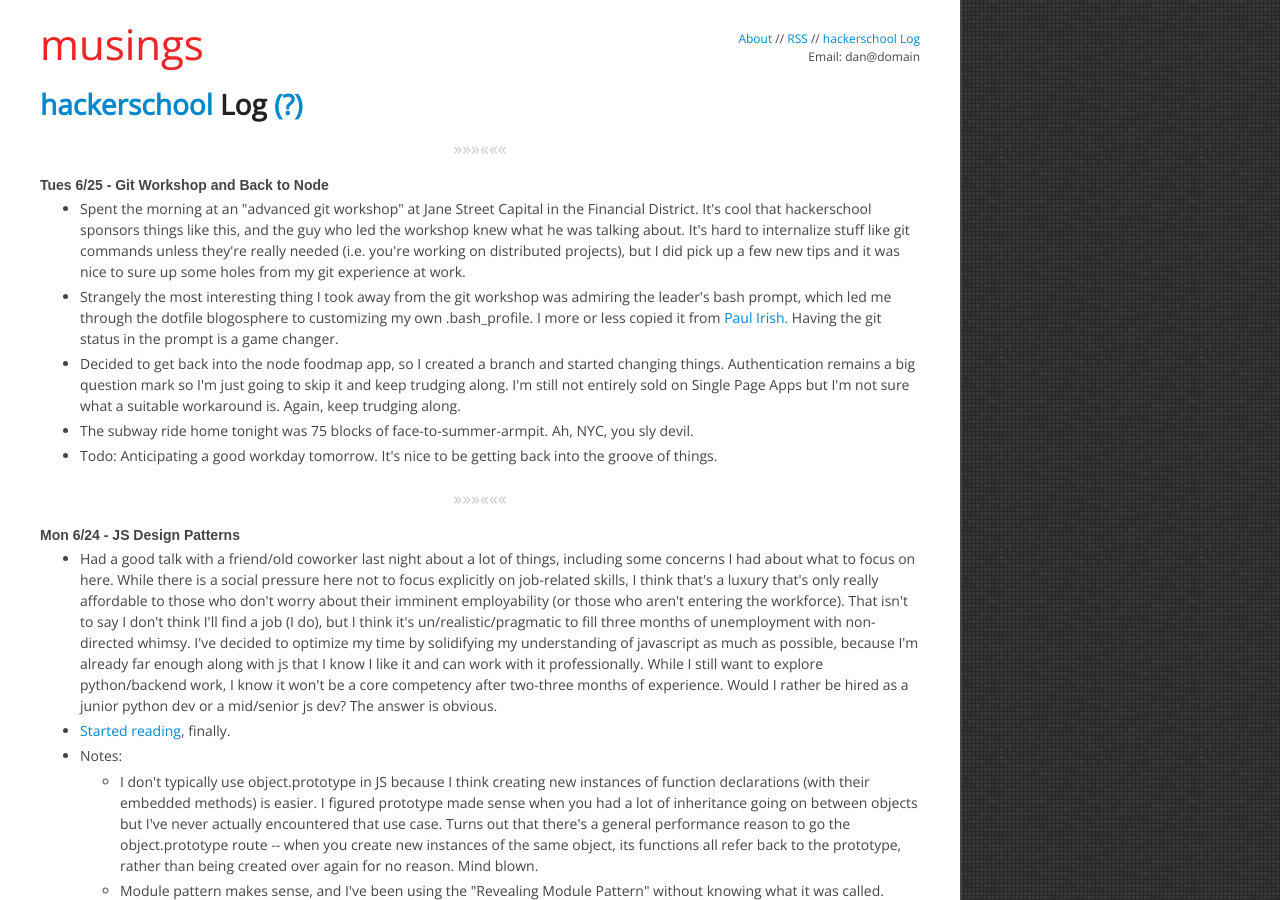
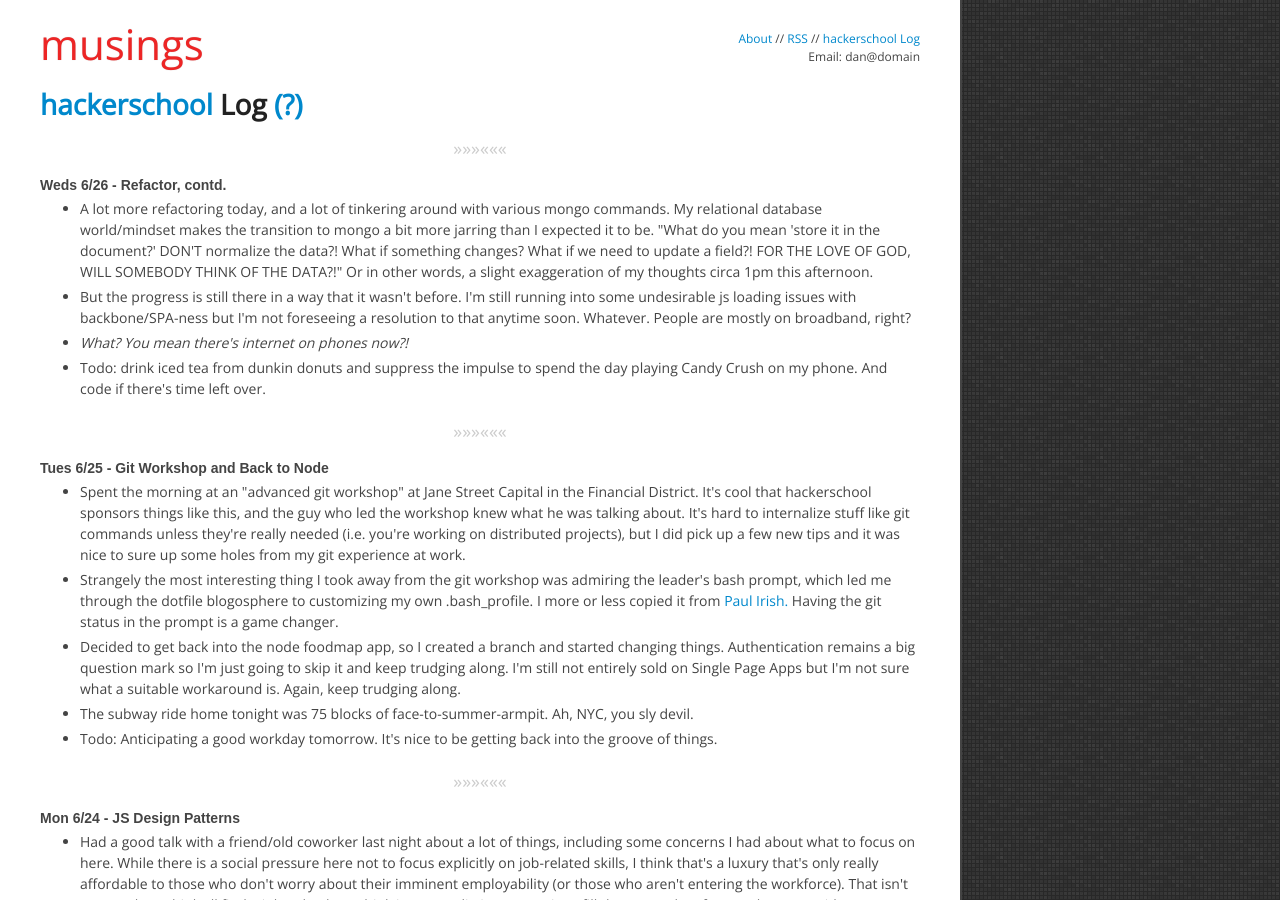
Before and after one commit to danielna/danielna.github.com, a Jekyll site: the page built from hackerschool.html, in a window 1280 px wide and 900 px high. Built offline with Jekyll 4.4.1, drawn with Linux system fonts in a browser that asks for light colours; nearby versions of some CDN libraries; library files that are not in the unit come from our copies; Markdown is read by kramdown in place of the engine named in the settings.

Commit message:
log 6/26

```diff
--- a/hackerschool.html
+++ b/hackerschool.html
@@ -9,6 +9,24 @@ permalink: /hackerschool/index.html
     <div id="help-content">
         In June 2013 I started my three months at <a href="/2013/05/19/cracker-barrel-and-hackerschool.html" title="Cracker Barrel and hackerschool">hackerschool</a>.  This is where I'll keep a log of what I'm working on/thinking/experiencing/etc.  I'm envisioning something kind of like twitter, but less ephemeral.  It'll be similarly stream-of-conscience.  When I write longer-form posts that pertain to HS I'll link to it both here and on the homepage.
     </div>
+
+    <div class="separator">&raquo;&raquo;&raquo;&laquo;&laquo;&laquo;</div>
+
+    <span class="date" id="2013-06-26">Weds 6/26 - Refactor, contd.</span>
+    <ul>
+        <li>
+            A lot more refactoring today, and a lot of tinkering around with various mongo commands.  My relational database world/mindset makes the transition to mongo a bit more jarring than I expected it to be. "What do you mean 'store it in the document?'  DON'T normalize the data?! What if something changes?  What if we need to update a field?! FOR THE LOVE OF GOD, WILL SOMEBODY THINK OF THE DATA?!"  Or in other words, a slight exaggeration of my thoughts circa 1pm this afternoon.
+        </li>
+        <li>
+            But the progress is still there in a way that it wasn't before.  I'm still running into some undesirable js loading issues with backbone/SPA-ness but I'm not foreseeing a resolution to that anytime soon.  Whatever.  People are mostly on broadband, right?
+        </li>
+        <li>
+            <em>What? You mean there's internet on phones now?!</em>
+        </li>
+        <li>
+            Todo: drink iced tea from dunkin donuts and suppress the impulse to spend the day playing Candy Crush on my phone.  And code if there's time left over.
+        </li>
+    </ul>
 
     <div class="separator">&raquo;&raquo;&raquo;&laquo;&laquo;&laquo;</div>
 
```
